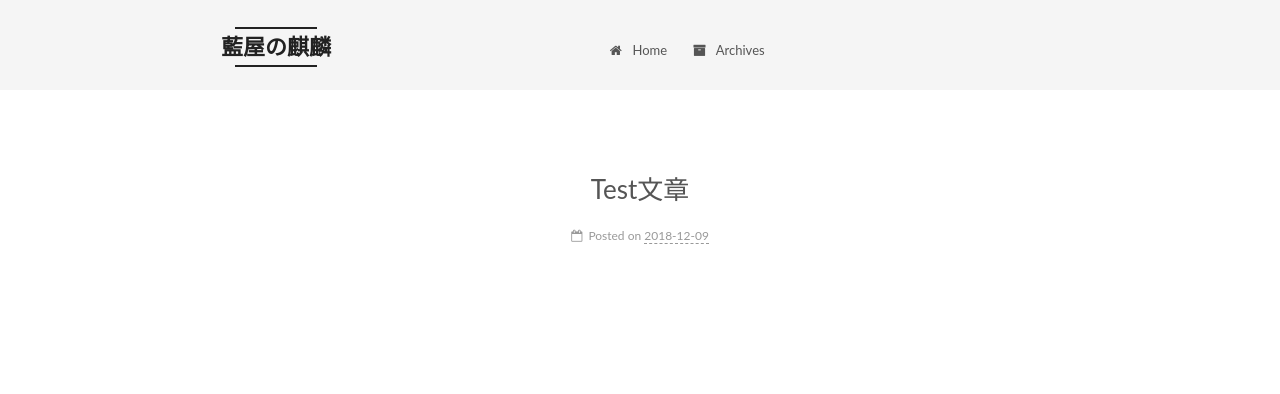
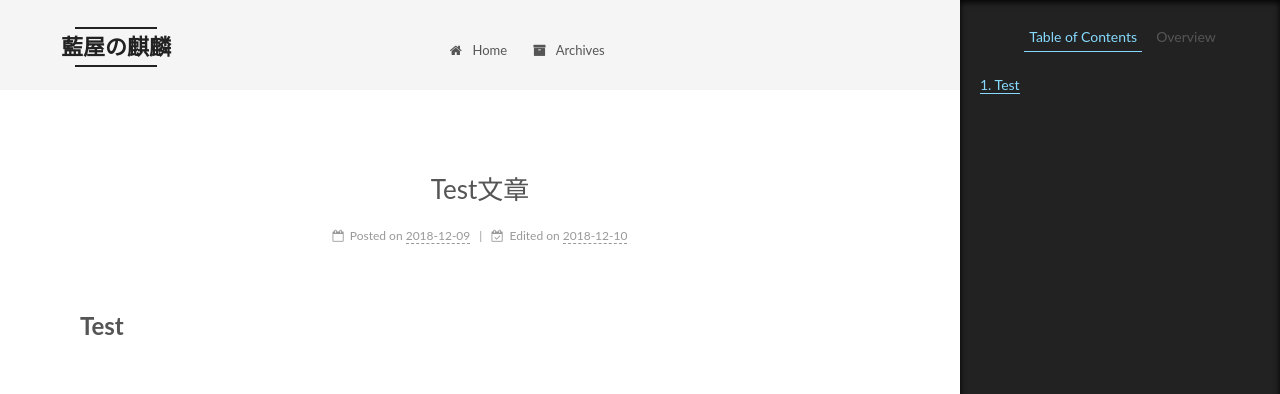
Before and after one commit to SepLibra/SepLibra.github.io, a plain HTML site: page 2018/12/09/Test文章/index.html in a window 1280 px wide. Shown: the top 394 px of the page. Drawn offline with Linux system fonts and the light colour scheme.

Commit message:
Site updated: 2018-12-10 09:30:54

```diff
--- a/2018/12/09/Test文章/index.html
+++ b/2018/12/09/Test文章/index.html
@@ -108,14 +108,17 @@
 
 
 
-  <meta property="og:type" content="article">
+  <meta name="description" content="Test">
+<meta property="og:type" content="article">
 <meta property="og:title" content="Test文章">
 <meta property="og:url" content="http://yoursite.com/2018/12/09/Test文章/index.html">
 <meta property="og:site_name" content="藍屋の麒麟">
+<meta property="og:description" content="Test">
 <meta property="og:locale" content="en">
-<meta property="og:updated_time" content="2018-12-09T15:36:58.885Z">
+<meta property="og:updated_time" content="2018-12-10T01:29:57.629Z">
 <meta name="twitter:card" content="summary">
 <meta name="twitter:title" content="Test文章">
+<meta name="twitter:description" content="Test">
 
 
 
@@ -343,6 +346,22 @@
 
 
 
+
+
+
+
+                <span class="post-meta-divider">|</span>
+
+
+                <span class="post-meta-item-icon">
+                  <i class="fa fa-calendar-check-o"></i>
+                </span>
+
+                  <span class="post-meta-item-text">Edited on</span>
+
+                <time title="Modified: 2018-12-10 09:29:57" itemprop="dateModified" datetime="2018-12-10T09:29:57+08:00">2018-12-10</time>
+
+
           </span>
 
 
@@ -373,7 +392,7 @@
 
 
 
-
+        <h1 id="Test"><a href="#Test" class="headerlink" title="Test"></a>Test</h1>
 
     </div>
 
@@ -440,8 +459,17 @@
 
 
 
+        <ul class="sidebar-nav motion-element">
+          <li class="sidebar-nav-toc sidebar-nav-active" data-target="post-toc-wrap">
+            Table of Contents
+          </li>
+          <li class="sidebar-nav-overview" data-target="site-overview-wrap">
+            Overview
+          </li>
+        </ul>
 
-      <section class="site-overview-wrap sidebar-panel sidebar-panel-active">
+
+      <section class="site-overview-wrap sidebar-panel">
         <div class="site-overview">
           <div class="site-author motion-element" itemprop="author" itemscope="" itemtype="http://schema.org/Person">
 
@@ -500,6 +528,22 @@
         </div>
       </section>
 
+
+      <!--noindex-->
+        <section class="post-toc-wrap motion-element sidebar-panel sidebar-panel-active">
+          <div class="post-toc">
+
+
+
+
+
+
+              <div class="post-toc-content"><ol class="nav"><li class="nav-item nav-level-1"><a class="nav-link" href="#Test"><span class="nav-number">1.</span> <span class="nav-text">Test</span></a></li></ol></div>
+
+
+          </div>
+        </section>
+      <!--/noindex-->
 
 
 
--- a/css/main.css
+++ b/css/main.css
@@ -1852,7 +1852,7 @@ pre .javascript .function {
   width: 4px;
   height: 4px;
   border-radius: 50%;
-  background: #1f58ff;
+  background: #afc242;
 }
 .links-of-blogroll {
   font-size: 13px;
```
Also changed, not shown: index.html (+17 -1 lines).
